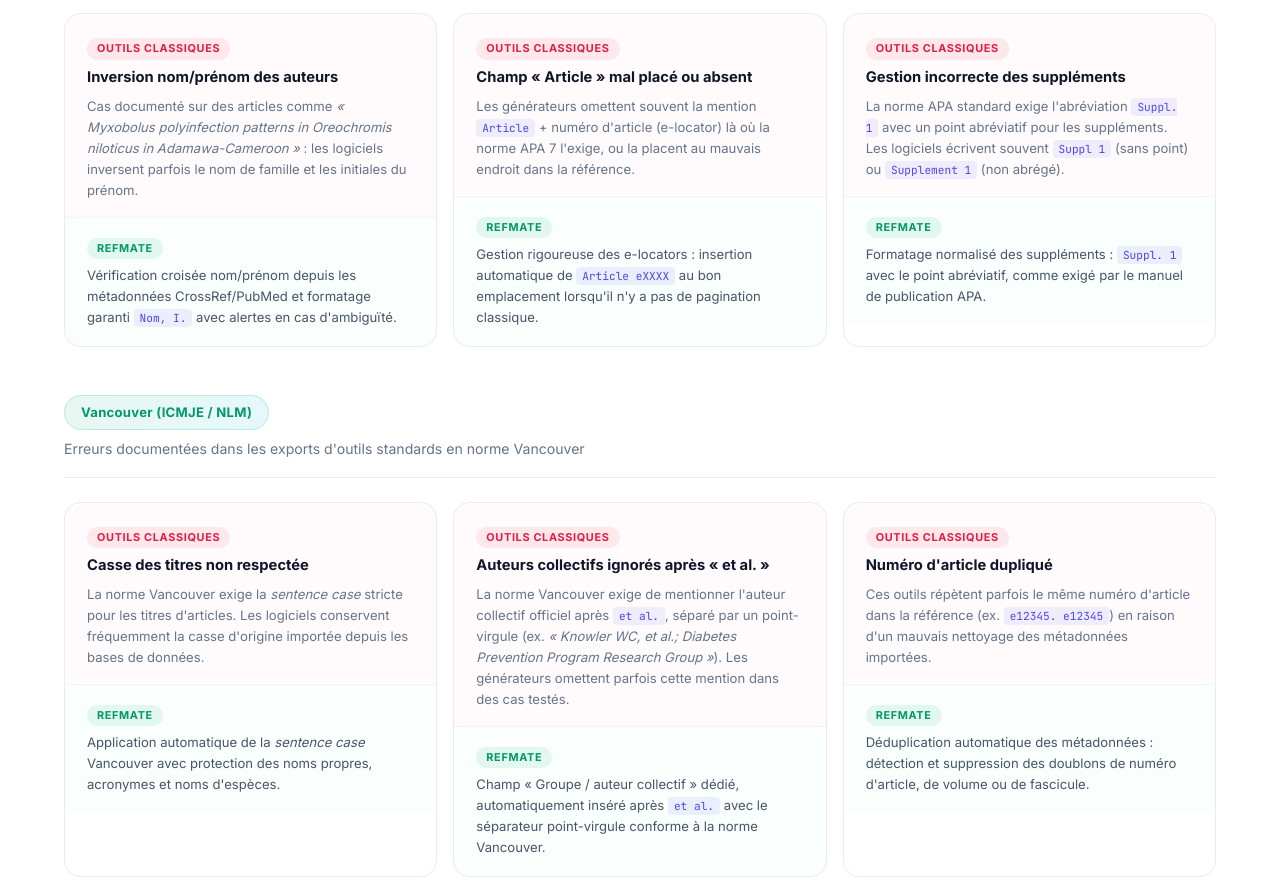
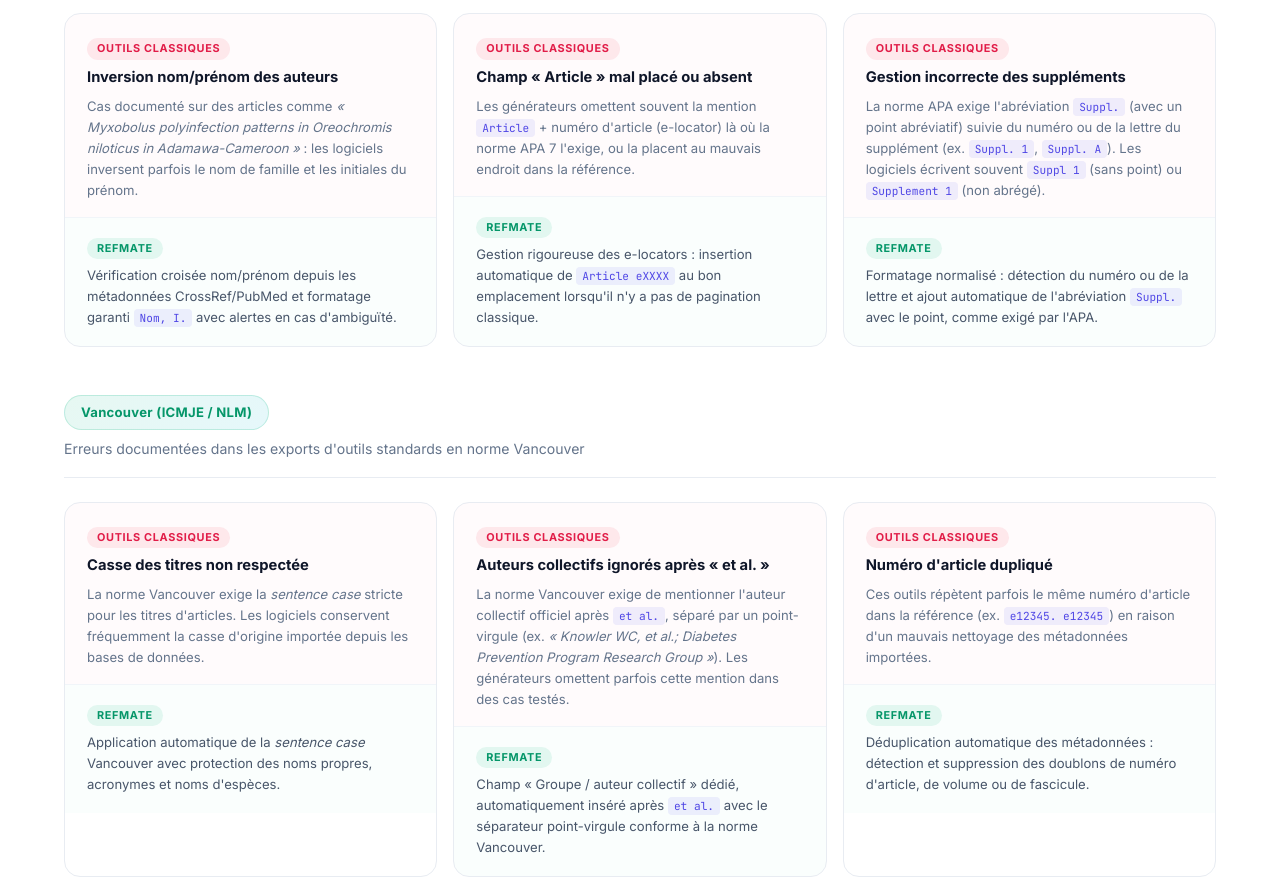
Before and after one commit to Romainkesh/Refmate-Promo, a plain HTML site: page index.html in a window 1280 px wide. Shown: the part 10384-11274 px from the top of the page. Drawn offline with Linux system fonts and the light colour scheme.

Commit message:
docs: clarification sur l'abréviation Suppl.

```diff
--- a/index.html
+++ b/index.html
@@ -624,11 +624,11 @@
             <div class="zotero-error">
               <span class="z-tag z-tag-red">Outils classiques</span>
               <h4>Gestion incorrecte des suppléments</h4>
-              <p>La norme APA standard exige l'abréviation <code>Suppl. 1</code> avec un point abréviatif pour les suppléments. Les logiciels écrivent souvent <code>Suppl 1</code> (sans point) ou <code>Supplement 1</code> (non abrégé).</p>
+              <p>La norme APA exige l'abréviation <code>Suppl.</code> (avec un point abréviatif) suivie du numéro ou de la lettre du supplément (ex. <code>Suppl. 1</code>, <code>Suppl. A</code>). Les logiciels écrivent souvent <code>Suppl 1</code> (sans point) ou <code>Supplement 1</code> (non abrégé).</p>
             </div>
             <div class="refmate-fix">
               <span class="z-tag z-tag-green">RefMate</span>
-              <p>Formatage normalisé des suppléments : <code>Suppl. 1</code> avec le point abréviatif, comme exigé par le manuel de publication APA.</p>
+              <p>Formatage normalisé : détection du numéro ou de la lettre et ajout automatique de l'abréviation <code>Suppl.</code> avec le point, comme exigé par l'APA.</p>
             </div>
           </div>
 
```
